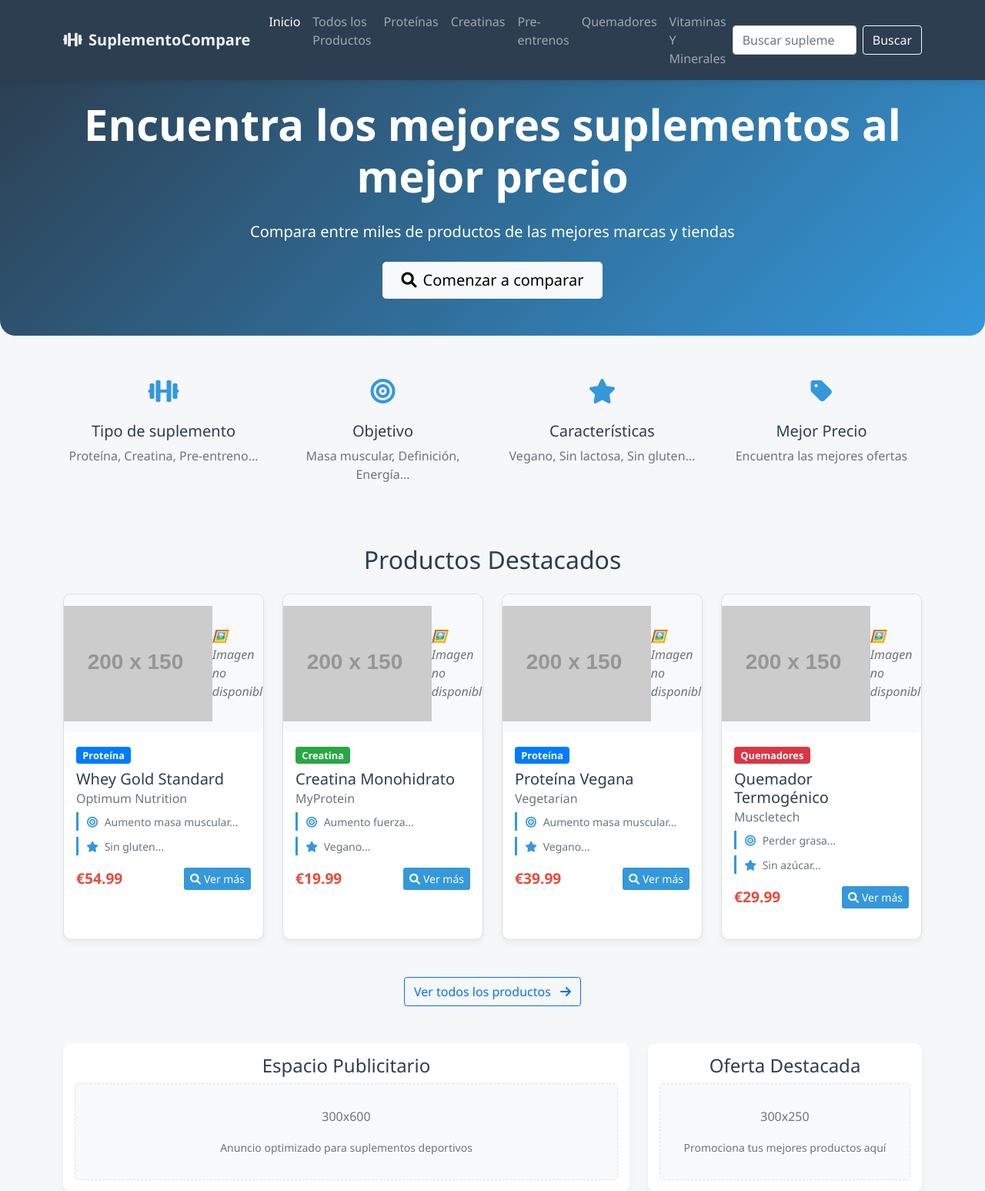
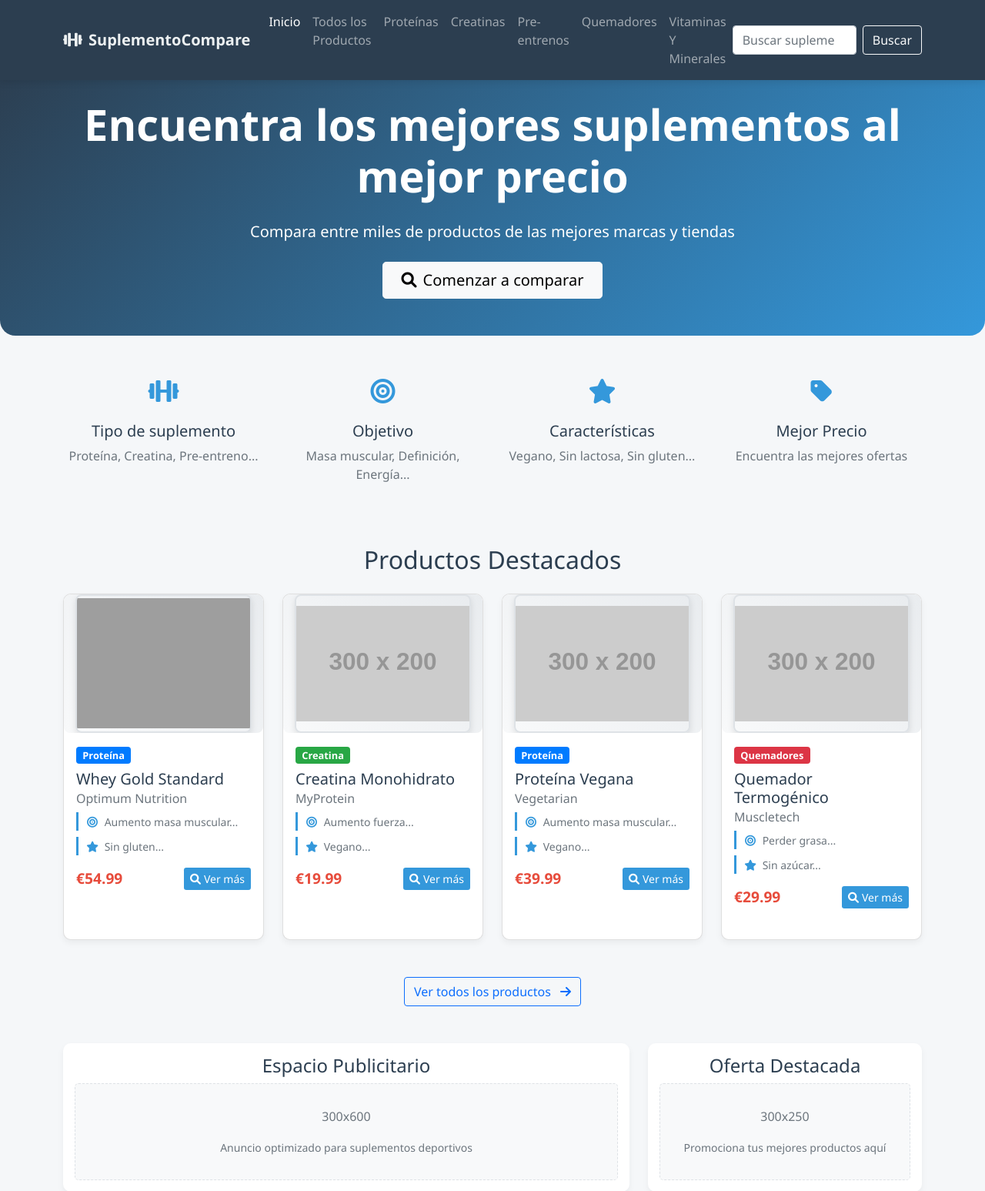
Before and after one commit to javiersanchezdolera777-blip/suplementos-comparator, a Flask app: page / in a window 1280 px wide. Shown: the top 1547 px of the page at 77% size. Run offline with Flask 3, Linux system fonts and the light colour scheme; grey boxes labelled with a size stand in for pictures from a placeholder-image service; some libraries are stand-ins or nearby versions; grey boxes are pictures that could not be loaded.

```diff
--- a/src/routes/main_routes.py
+++ b/src/routes/main_routes.py
@@ -13,7 +13,7 @@ sample_products = [
         'brand': 'Optimum Nutrition',
         'size': '2.27kg',
         'price': 54.99,
-        'image_url': 'https://placehold.co/300x200/EFEFEF/666666?text=Whey+Protein',  # ✅ Corregido
+        'image_url': 'https://m.media-amazon.com/images/I/71gZ44j6HYL._AC_SX679_.jpg',
         'objetivo': 'Aumento masa muscular, Recuperación muscular',
         'caracteristicas': 'Sin gluten, Sin lactosa',
         'sabor': 'Chocolate, Vainilla, Fresa'
--- a/src/static/css/style.css
+++ b/src/static/css/style.css
@@ -56,11 +56,12 @@ body {
 
 .product-image {
     height: 180px;
-    background-color: #f8f9fa;
+    background: linear-gradient(45deg, #f8f9fa, #e9ecef);
     display: flex;
     align-items: center;
     justify-content: center;
     padding: 15px;
+    overflow: hidden;
 }
 
 .product-image img {
@@ -234,33 +235,191 @@ body {
     display: none;
 }
 
-.product-image:after {
-    content: "🖼️ Imagen no disponible";
-    color: #6c757d;
-    font-style: italic;
+
+
+/* ============================================== */
+/* SOLUCIÓN DEFINITIVA - ELIMINAR TEXTO FANTASMA */
+/* ============================================== */
+
+/* Eliminar pseudo-elementos que puedan contener texto */
+.card-img-top::before,
+.card-img-top::after,
+.product-image::before,
+.product-image::after,
+.card-body::before,
+.card-body::after {
+    content: "" !important;
+    display: none !important;
+    opacity: 0 !important;
+    visibility: hidden !important;
 }
 
+/* Prevenir que se inyecte texto no deseado */
+.card,
+.product-card,
+.product-image {
+    position: relative;
+    overflow: hidden;
+}
+
+/* Asegurar que las imágenes se vean correctamente */
 .card-img-top {
-    object-fit: contain;
-    height: 180px;
+    object-fit: contain !important;
+    height: 180px !important;
+    width: 100% !important;
+    background: linear-gradient(45deg, #f8f9fa, #e9ecef) !important;
+    border: 2px solid #dee2e6 !important;
+    border-radius: 8px !important;
+}
+
+/* ============================================== */
+/* AJUSTES ESPECÍFICOS POR PÁGINA - NUEVO */
+/* ============================================== */
+
+/* PÁGINA DE PRODUCTOS (productos.html) - Imágenes más pequeñas */
+.productos-page .product-image {
+    height: 150px !important;
+    min-height: 150px !important;
+}
+
+.productos-page .product-image img {
+    max-height: 140px !important;
+    height: 140px !important;
+    padding: 10px !important;
+}
+
+/* PÁGINA DE INICIO (index.html) - Imágenes normales */
+.index-page .product-image {
+    height: 180px !important;
+    min-height: 180px !important;
+}
+
+.index-page .product-image img {
+    max-height: 170px !important;
+    height: 170px !important;
+}
+
+/* PÁGINA DE COMPARACIÓN (comparar.html) - Imágenes pequeñas */
+.comparar-page .product-image {
+    height: 120px !important;
+    min-height: 120px !important;
+}
+
+.comparar-page .product-image img {
+    max-height: 110px !important;
+    height: 110px !important;
+}
+
+/* ============================================== */
+/* MEJORAS PARA TARJETAS DE PRODUCTOS */
+/* ============================================== */
+
+/* Asegurar que las imágenes nunca se desborden */
+.product-card .card-img-top {
+    max-width: 100% !important;
+    width: auto !important;
+    margin: 0 auto !important;
+    display: block !important;
+}
+
+/* Eliminar cualquier borde o efecto no deseado */
+.product-image {
+    border: none !important;
+    background: linear-gradient(45deg, #f8f9fa, #e9ecef) !important;
+}
+
+/* Prevenir que aparezca texto no deseado */
+.product-image::after {
+    content: "" !important;
+    display: none !important;
+}
+
+/* ============================================== */
+/* RESPONSIVE ADJUSTMENTS */
+/* ============================================== */
+
+@media (max-width: 768px) {
+    .productos-page .product-image {
+        height: 130px !important;
+        min-height: 130px !important;
+    }
+
+    .productos-page .product-image img {
+        max-height: 120px !important;
+        height: 120px !important;
+    }
+
+    .index-page .product-image {
+        height: 160px !important;
+        min-height: 160px !important;
+    }
+
+    .index-page .product-image img {
+        max-height: 150px !important;
+        height: 150px !important;
+    }
+}
+
+/* ============================================== */
+/* MEJORAS PARA IMÁGENES REALES */
+/* ============================================== */
+
+/* Efectos para imágenes reales */
+.product-image img {
+    transition: transform 0.3s ease, opacity 0.3s ease;
+    border-radius: 8px;
+}
+
+.product-card:hover .product-image img {
+    transform: scale(1.05);
+    opacity: 0.9;
+}
+
+/* Placeholder elegante para mientras cargan */
+.product-image {
     background: linear-gradient(45deg, #f8f9fa, #e9ecef);
     display: flex;
     align-items: center;
     justify-content: center;
-    font-family: Arial, sans-serif;
-    color: #666;
-    text-align: center;
-    padding: 10px;
+    overflow: hidden;
 }
 
-/* Solo muestra texto si la imagen falla */
-.card-img-top:before {
-    content: "Imagen no disponible";
+.product-image:before {
+    content: "🔄 Cargando...";
+    color: #6c757d;
+    font-style: italic;
+    position: absolute;
     display: none;
 }
 
-.card-img-top[src*="placeholder"]:before,
-.card-img-top:not([src]):before,
-.card-img-top[src=""]:before {
+.product-image img[src=""],
+.product-image img:not([src]) {
+    opacity: 0;
+}
+
+.product-image img:not([src]) + :before {
     display: block;
 }
+
+/* Mejorar la visualización de imágenes reales */
+.product-image img.loaded {
+    opacity: 1;
+    box-shadow: 0 4px 8px rgba(0,0,0,0.1);
+}
+
+/* Ajustes específicos para imágenes de diferentes productos */
+.product-card .product-image {
+    position: relative;
+}
+
+/* Loading skeleton para imágenes */
+.product-image.skeleton {
+    background: linear-gradient(90deg, #f0f0f0 25%, #e0e0e0 50%, #f0f0f0 75%);
+    background-size: 200% 100%;
+    animation: loading 1.5s infinite;
+}
+
+@keyframes loading {
+    0% { background-position: 200% 0; }
+    100% { background-position: -200% 0; }
+}
--- a/src/templates/comparar.html
+++ b/src/templates/comparar.html
@@ -21,7 +21,7 @@
                             <th>Producto</th>
                             {% for product in products %}
                             <th class="text-center">
-                                <img src="https://placehold.co/200x150/EFEFEF/666666?text=Whey+Protein" alt="Whey Protein">
+                                <img src="{{ product.image_url }}" alt="{{ product.name }}" style="height: 100px; object-fit: contain;">
                                 <h5 class="mt-2">{{ product.name }}</h5>
                                 <small class="text-muted">{{ product.brand }}</small>
                             </th>
--- a/src/templates/index.html
+++ b/src/templates/index.html
@@ -57,7 +57,7 @@
         <div class="col-md-3 mb-4">
             <div class="card product-card h-100">
                 <div class="product-image">
-                    <img src="https://placehold.co/200x150/EFEFEF/666666?text=Whey+Protein" alt="Whey Protein">
+                    <img src="{{ product.image_url }}" alt="{{ product.name }}" class="card-img-top">
                 </div>
                 <div class="card-body">
                     <span class="badge bg-{{ product.category_color }} category-badge mb-2">
--- a/src/templates/productos.html
+++ b/src/templates/productos.html
@@ -56,7 +56,7 @@
             <div class="col-md-4 mb-4">
                 <div class="card product-card h-100">
                     <div class="product-image">
-                        <img src="https://placehold.co/200x150/EFEFEF/666666?text=Whey+Protein" alt="Whey Protein">
+                        <img src="{{ product.image_url }}" alt="{{ product.name }}" class="card-img-top">
                     </div>
                     <div class="card-body">
                         <div class="d-flex justify-content-between align-items-start mb-2">
```
Also changed, not shown: src/static/js/script.js (+71 -0 lines), src/templates/base.html (added, +26 -0 lines), src/utils/auxi.py (deleted).
